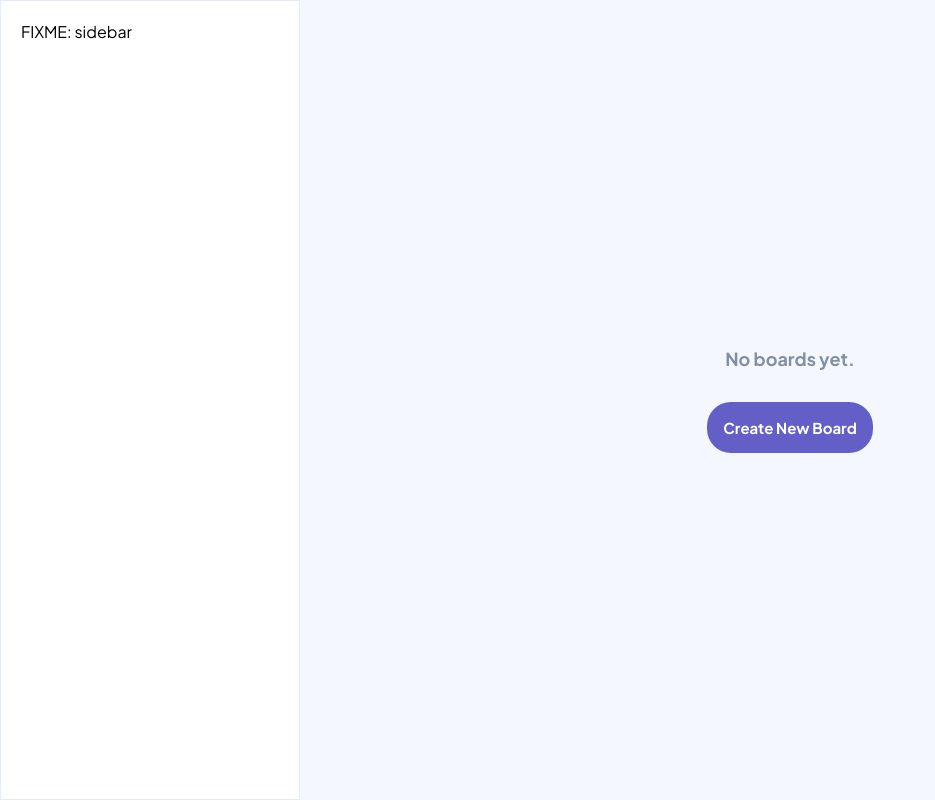
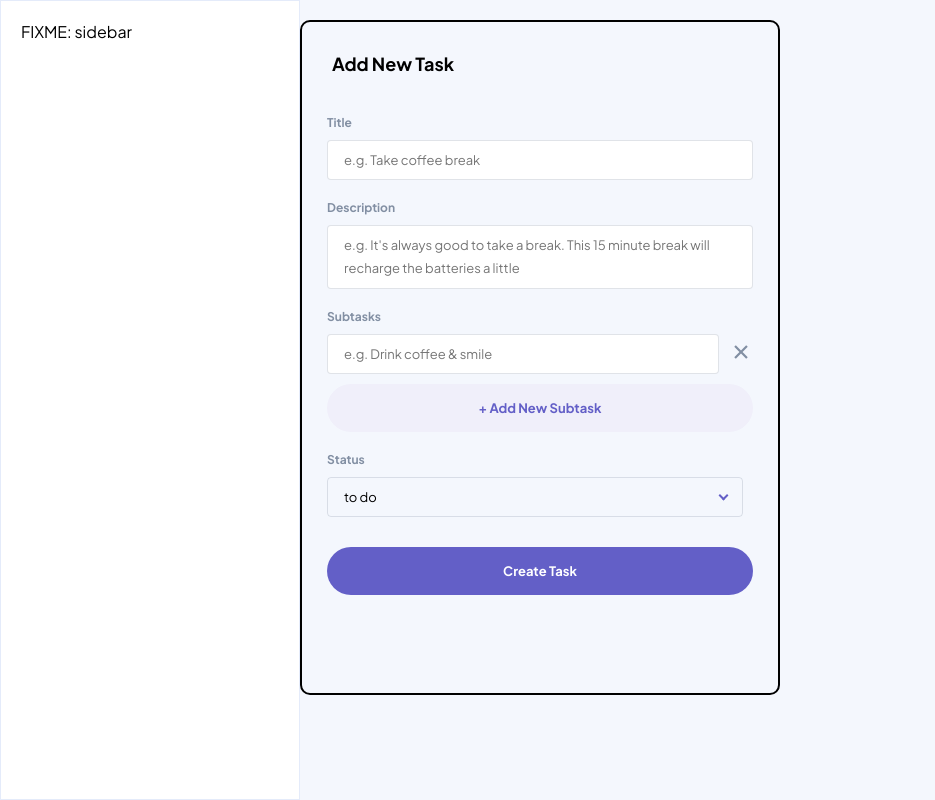
Before and after one commit to ryjw/Kanban-task-management, a Next.js app: page / in a window 1280 px wide. Shown: the whole page, without its empty margins (0-935 px from the left). Built offline with nearby package versions, Linux system fonts and the light colour scheme.

Commit message:
fixed width on textfield element

```diff
--- a/src/app/page.js
+++ b/src/app/page.js
@@ -1,15 +1,13 @@
+"use client";
 
-'use client';
+import AddTask from "@/forms/AddTask";
 
-import EmptyState from '@/modules/EmptyState';
-
+// import EmptyState from '@/modules/EmptyState';
 
 export default function Home() {
   return (
     <>
-
-      <EmptyState />
-
+      <AddTask />
     </>
   );
 }
--- a/src/forms/AddTask.jsx
+++ b/src/forms/AddTask.jsx
@@ -22,12 +22,15 @@ export default function AddTask() {
       </div>
       <div className={styles.sections}>
         <label className={styles.subTitle}>Subtasks</label>
-        {/* <div className={styles.subtasks}> */}
-        <TextField variant="default" placeholder="e.g. Drink coffee & smile" />
-        <button className={styles.xBtn}>
-          <IoCloseSharp />
-        </button>
-        {/* </div> */}
+        <div className={styles.subtasks}>
+          <TextField
+            variant="default"
+            placeholder="e.g. Drink coffee & smile"
+          />
+          <button className={styles.xBtn}>
+            <IoCloseSharp />
+          </button>
+        </div>
         <Button variant="secondary"> + Add New Subtask</Button>
       </div>
       <div className={styles.sections}>
--- a/src/partials/_addTask.module.scss
+++ b/src/partials/_addTask.module.scss
@@ -32,10 +32,10 @@
   color: $medium-grey;
 }
 
-// .subtasks {
-//   display: flex;
-//   // gap: 10px;
-// }
+.subtasks {
+  display: flex;
+  gap: 10px;
+}
 
 .xBtn {
   border: none;
--- a/src/partials/_textfield.module.scss
+++ b/src/partials/_textfield.module.scss
@@ -3,7 +3,8 @@
 
 .default {
   @include body-l;
- height: 40px;
+  height: 40px;
+  width: 100%;
   border-radius: 4px;
   border: 1px solid $medium-grey-25;
   box-sizing: border-box;
```
Also changed, not shown: src/forms/EditTask.jsx (added, +43 -0 lines).
